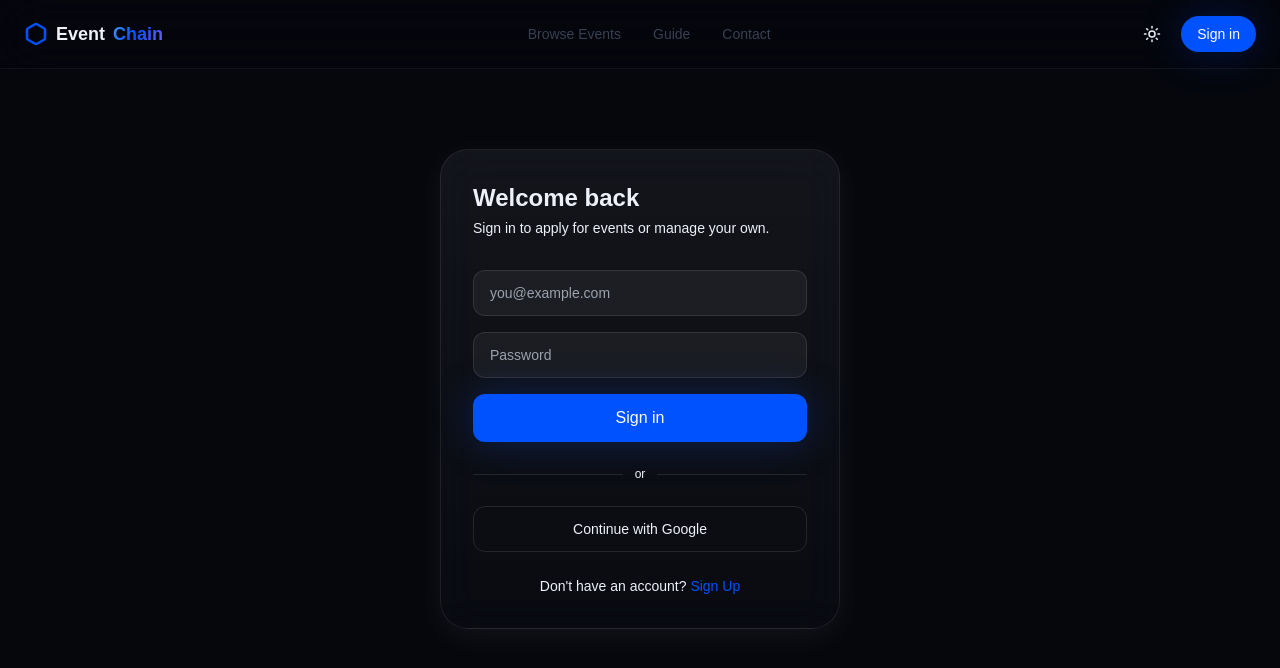
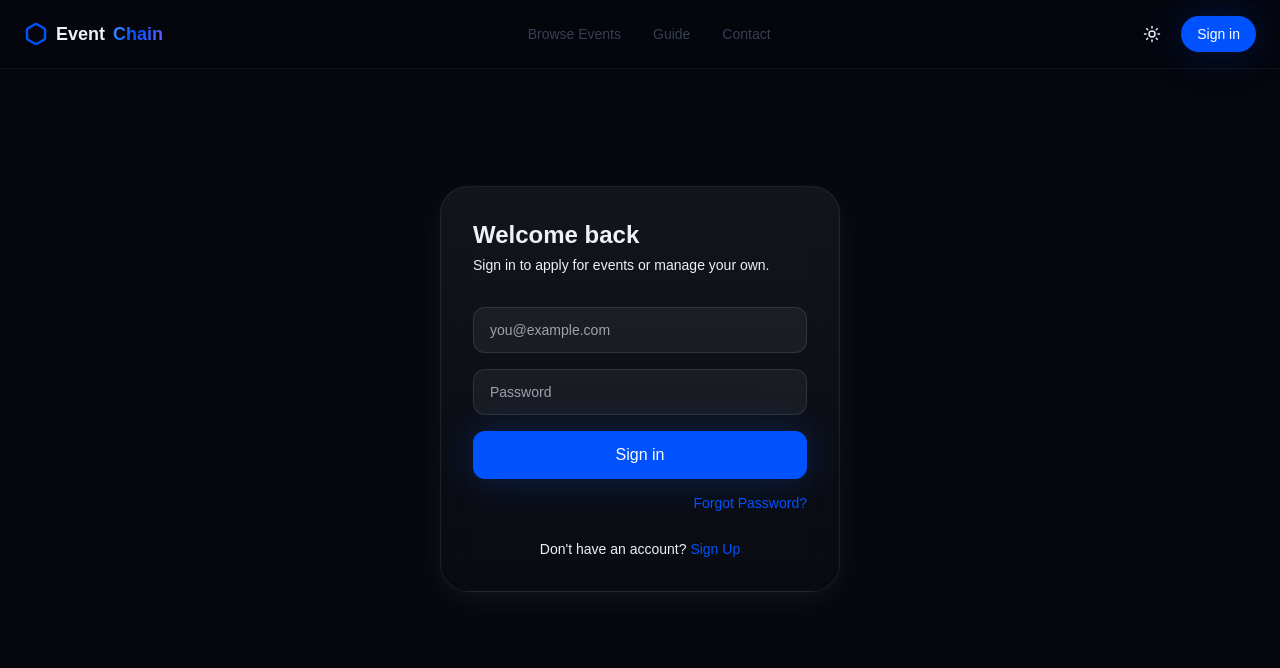
Before and after one commit to drmukty/EventChain, a Next.js app: page /login in a window 1280 px wide. Shown: the top 668 px of the page. Built offline with nearby package versions, Linux system fonts and the light colour scheme; no server answers.

Commit message:
Update page.tsx

```diff
--- a/src/app/login/page.tsx
+++ b/src/app/login/page.tsx
@@ -69,16 +69,15 @@ function LoginForm() {
           </button>
         </form>
 
-        <div className="my-6 flex items-center gap-3 text-xs text-fg-muted">
-          <div className="h-px flex-1 bg-white/10" /> or <div className="h-px flex-1 bg-white/10" />
+        <div className="mt-3 text-right">
+          <a
+            href="/forgot-password"
+            className="text-sm font-medium text-base-500 hover:underline"
+          >
+            Forgot Password?
+          </a>
         </div>
 
-        <button
-          onClick={() => signIn("google", { callbackUrl })}
-          className="w-full rounded-xl border border-white/10 py-3 text-sm font-medium hover:bg-white/5"
-        >
-          Continue with Google
-        </button>
         <p className="mt-6 text-center text-sm text-fg-muted">
           Don't have an account?{" "}
           <a
```
Lines whose indentation alone changed are shown as unchanged.
